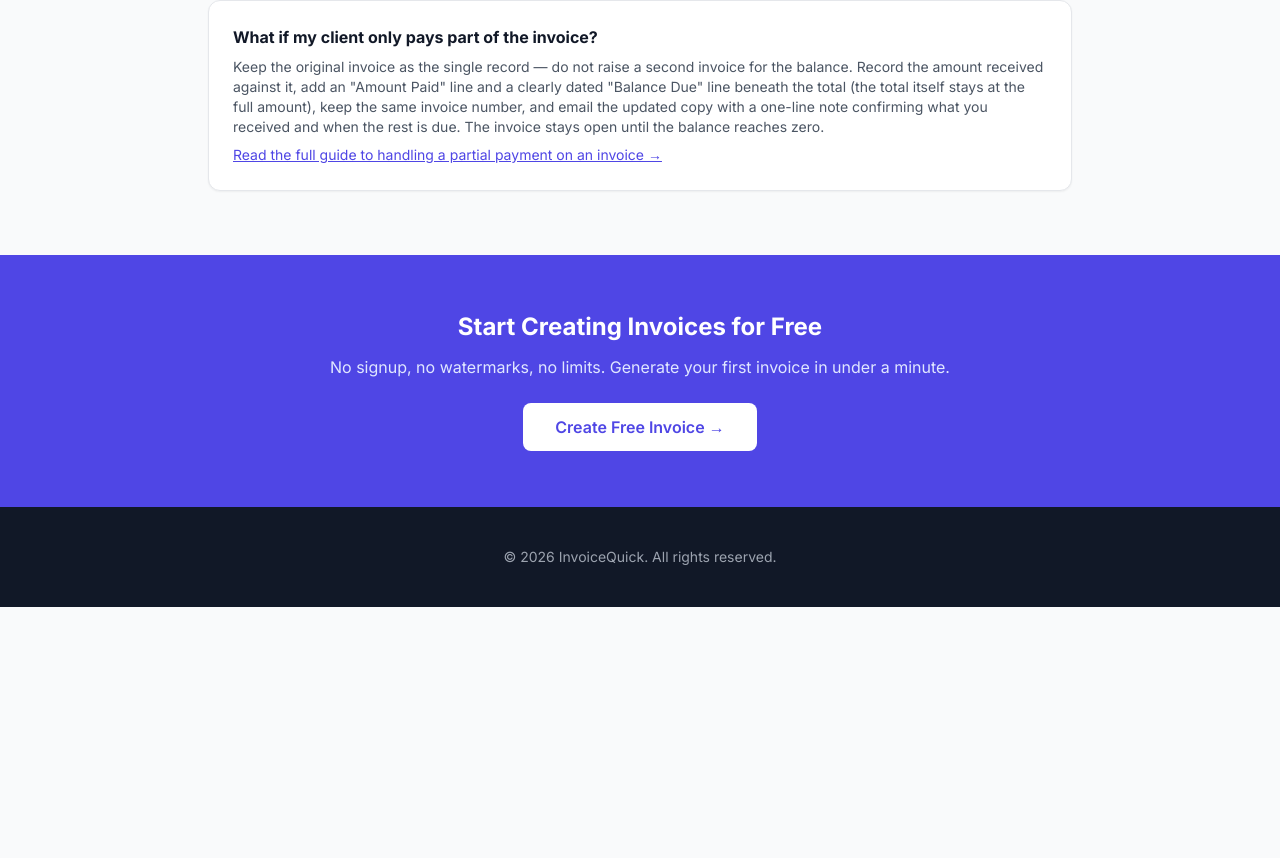
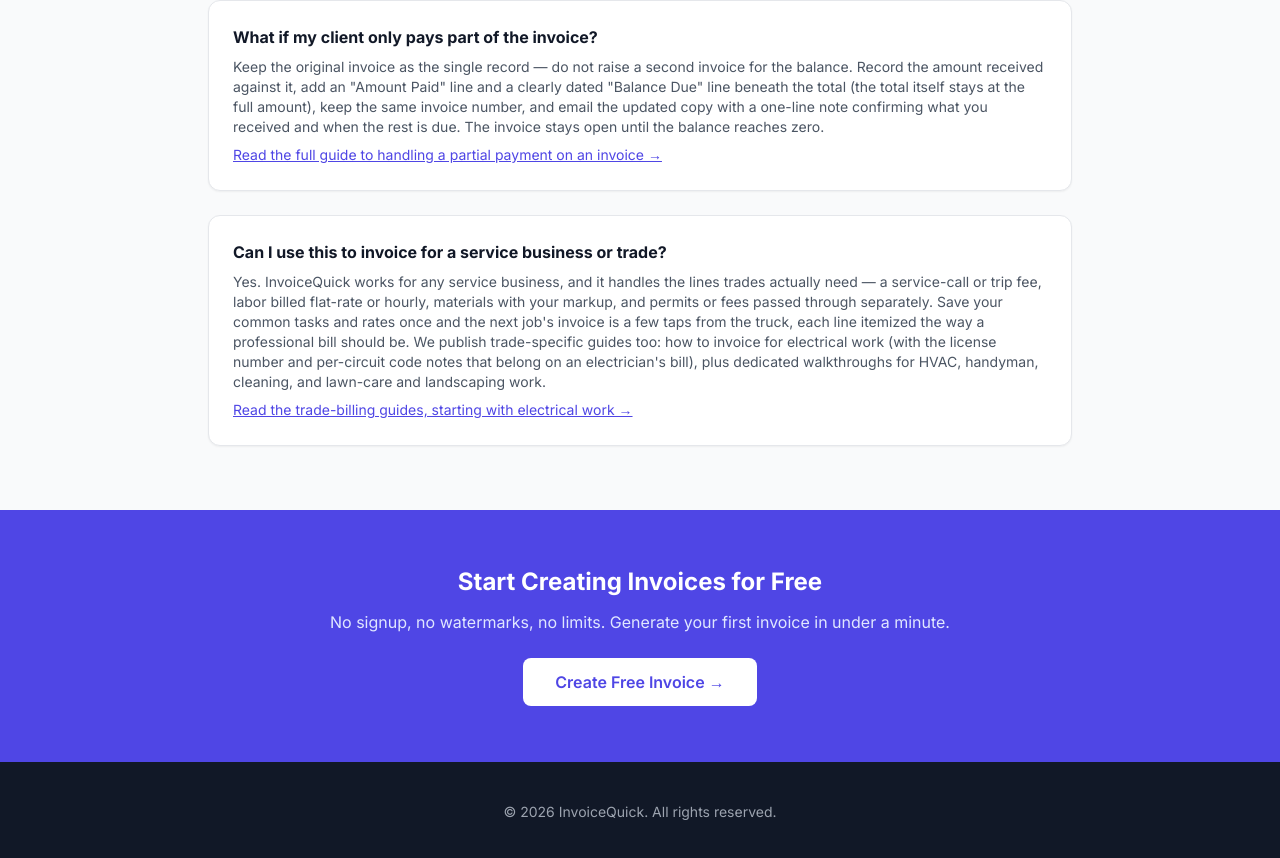
Before and after one commit to StarkTierOne/invoicequick, a Next.js app: page /free-invoice-generator in a window 1280 px wide. Shown: the part 4024-4882 px from the top of the page. Before the commit the page ends 4631 px from the top, so only its background shows below. Built offline with nearby package versions, Linux system fonts and the light colour scheme.

Commit message:
CRO+SEO: add 'service business / trade' FAQ to free-invoice-generator — handles the trades objection (service-call fee, labor, materials, permits), deep-links the new electrical/HVAC/handyman guides, and feeds the FAQPage rich-result schema

```diff
--- a/src/app/free-invoice-generator/page.tsx
+++ b/src/app/free-invoice-generator/page.tsx
@@ -53,6 +53,14 @@ const pageFaqs = [
     link: {
       href: "/blog/partial-payment-invoice",
       text: "Read the full guide to handling a partial payment on an invoice →",
+    },
+  },
+  {
+    question: "Can I use this to invoice for a service business or trade?",
+    answer: "Yes. InvoiceQuick works for any service business, and it handles the lines trades actually need — a service-call or trip fee, labor billed flat-rate or hourly, materials with your markup, and permits or fees passed through separately. Save your common tasks and rates once and the next job's invoice is a few taps from the truck, each line itemized the way a professional bill should be. We publish trade-specific guides too: how to invoice for electrical work (with the license number and per-circuit code notes that belong on an electrician's bill), plus dedicated walkthroughs for HVAC, handyman, cleaning, and lawn-care and landscaping work.",
+    link: {
+      href: "/blog/how-to-invoice-for-electrical-work",
+      text: "Read the trade-billing guides, starting with electrical work →",
     },
   },
 ];
```
